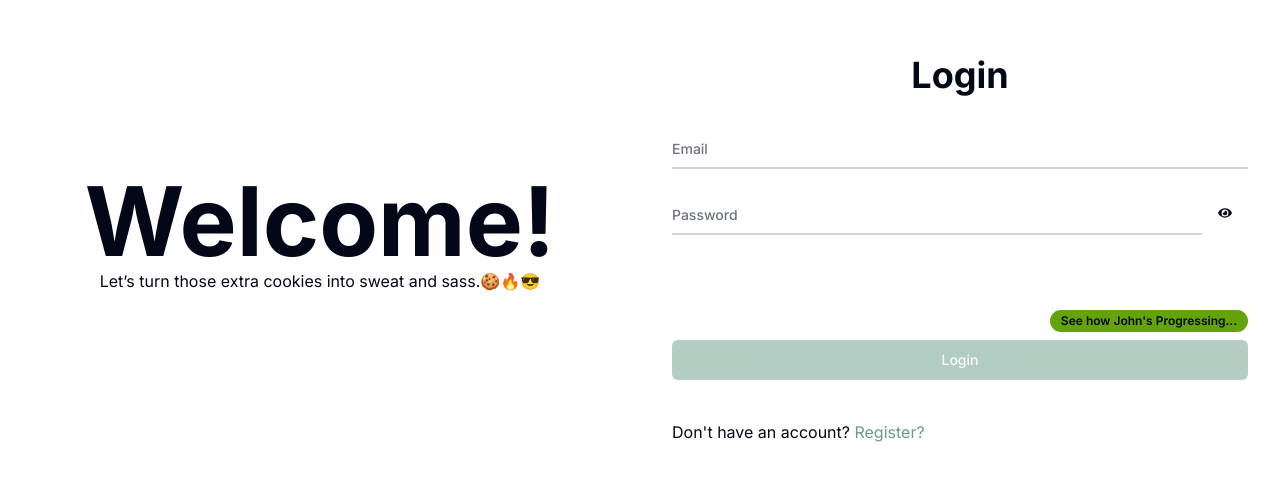
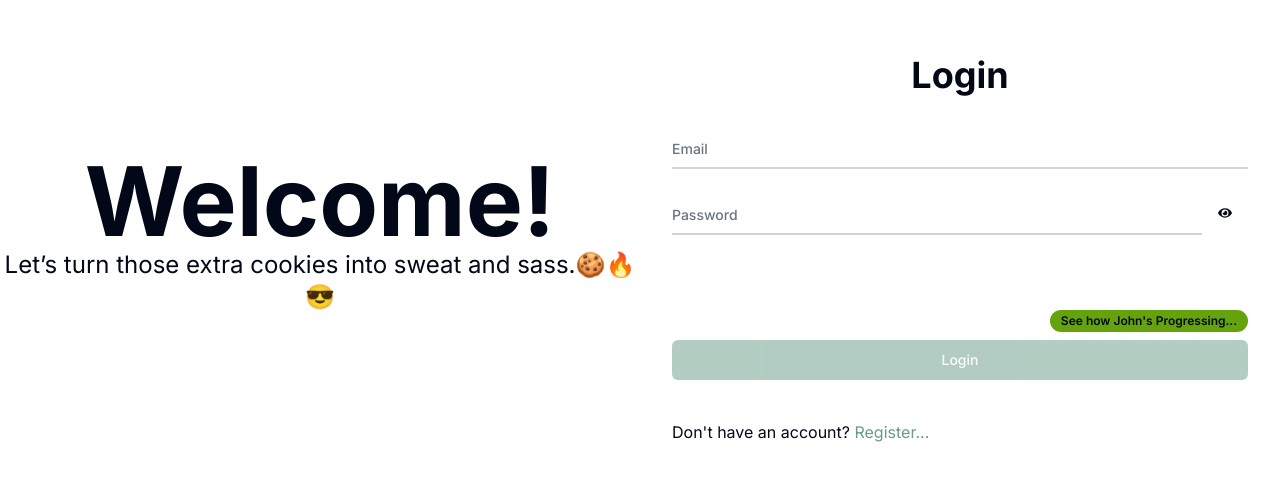
Before and after one commit to manOnTheMoon2101/weight_management, a Next.js app: page /pages/login in a window 1280 px wide. Shown: the part 167-648 px from the top of the page. Built offline with nearby package versions, Linux system fonts and the light colour scheme.

Commit message:
typos fix

```diff
--- a/app/components/Hero/hero.tsx
+++ b/app/components/Hero/hero.tsx
@@ -4,7 +4,9 @@ function Hero() {
   return (
     <div className="w-1/2 text-center">
       <span className="text-8xl font-bold">Welcome!</span> <br />
-      Let’s turn those extra cookies into sweat and sass.🍪🔥😎
+      <span className="text-2xl">
+        Let’s turn those extra cookies into sweat and sass.🍪🔥😎
+      </span>
     </div>
   );
 }
--- a/app/pages/login/page.tsx
+++ b/app/pages/login/page.tsx
@@ -131,7 +131,7 @@ const Login = () => {
             <p className="mt-10">
               Don't have an account?{" "}
               <Link href="/pages/register" className="text-accent">
-                Register?
+                Register...
               </Link>
             </p>
           </div>
--- a/app/pages/register/page.tsx
+++ b/app/pages/register/page.tsx
@@ -176,7 +176,7 @@ const Register = () => {
                 Already have a account?
                 <Link href="/pages/login" className="text-accent">
                   {" "}
-                  Log In?
+                  Log In...
                 </Link>
               </p>
             </div>
```
